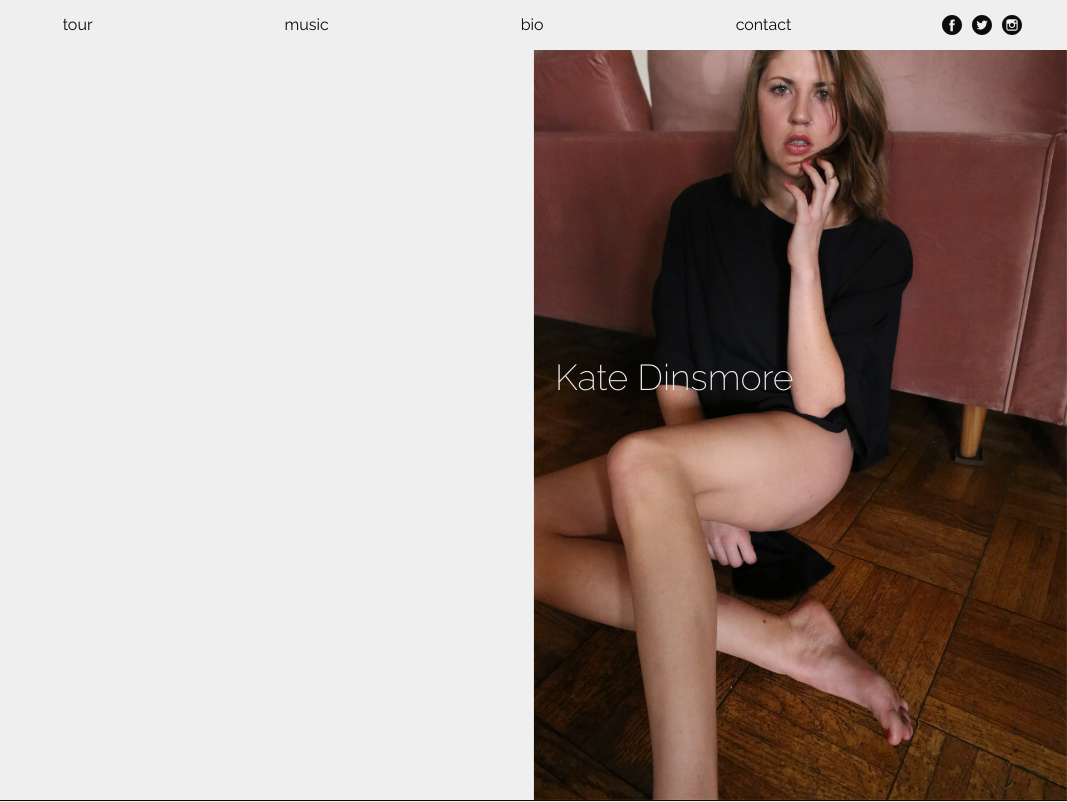
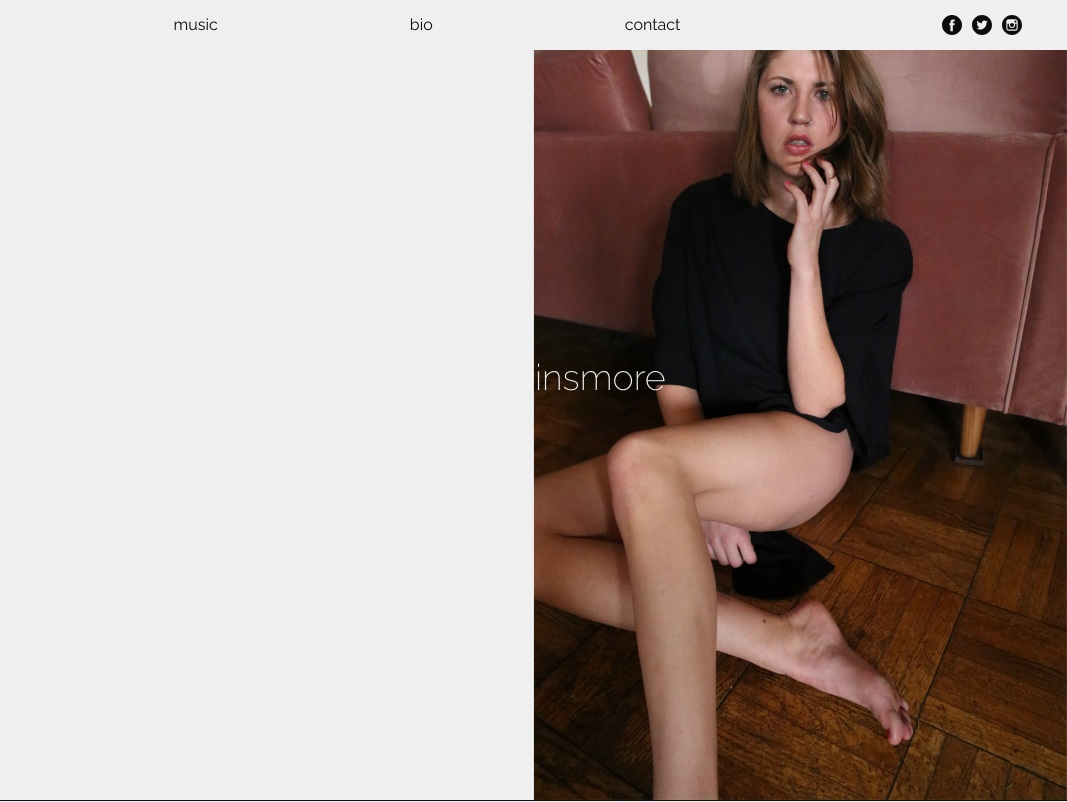
Before and after one commit to zanedr/kate-dinsmore-updated, a React (Create React App) app: page / in a window 1280 px wide. Shown: the top 802 px of the page, without its empty margins (213-1280 px from the left). Built offline with nearby package versions, Linux system fonts and the light colour scheme.

Commit message:
button removal

```diff
--- a/src/App.css
+++ b/src/App.css
@@ -403,9 +403,13 @@ h2 {
 }
 
 @media screen and (max-width: 1300px) {
+  .photo {
+    padding-top: 30px;
+  }
+
   .main-title {
     bottom: 20vh;
-    left: 60vw;
+    left: 50vw;
     color: #efefef;
   }
 }
--- a/src/App.js
+++ b/src/App.js
@@ -22,7 +22,7 @@ class App extends Component {
             </a>
           </div>
           <div id="main-menu">
-            <a className="menu-links" id="main-menu-tour" href="#tour">tour</a>
+            {/*<a className="menu-links" id="main-menu-tour" href="#tour">tour</a>*/}
             <a className="menu-links" id="main-menu-music" href="#music">music</a>
             <a className="menu-links" id="main-menu-bio" href="#bio">bio</a>
             <a className="menu-links" id="main-menu-contact" href="#contact">contact</a>
```
